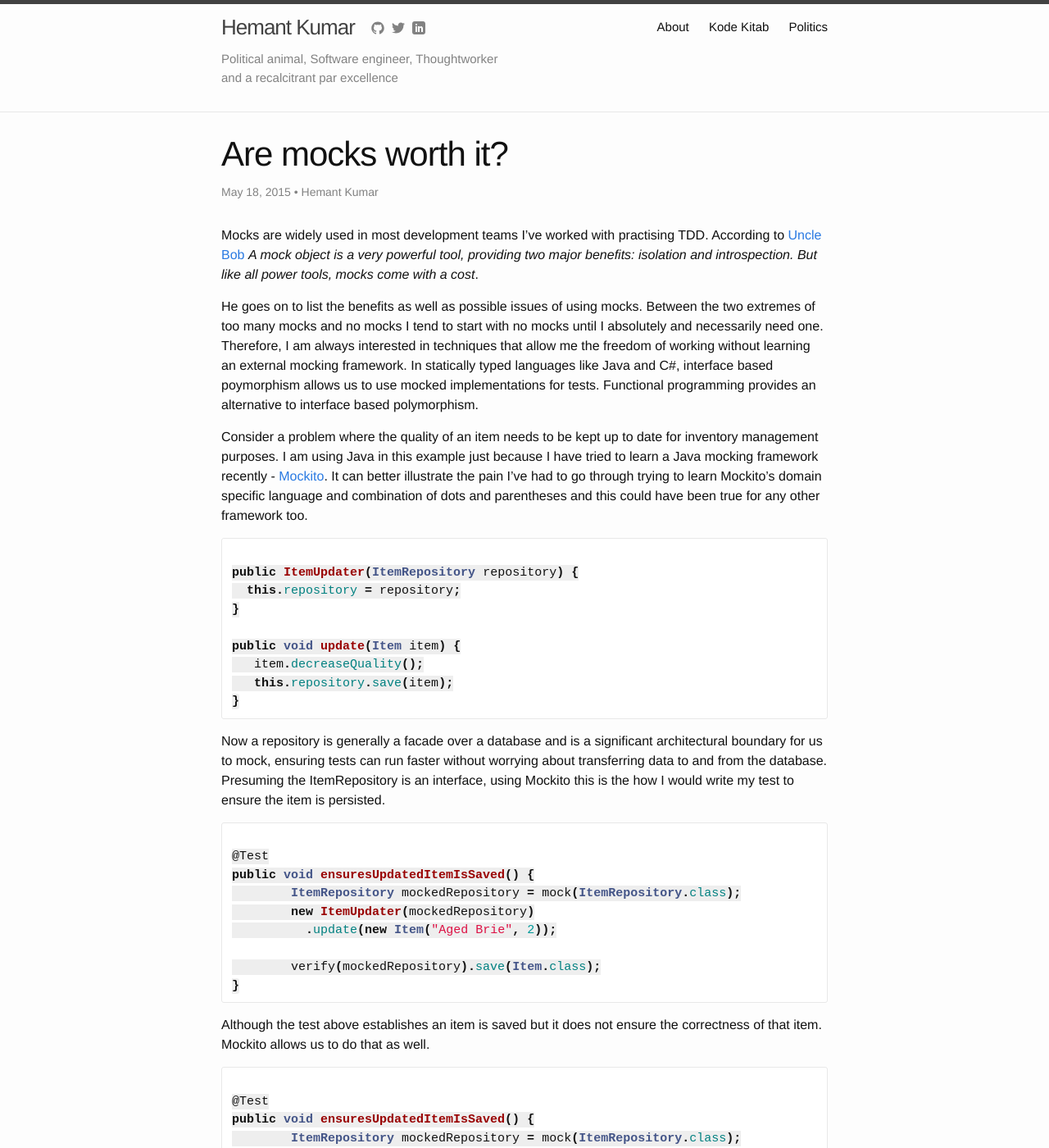
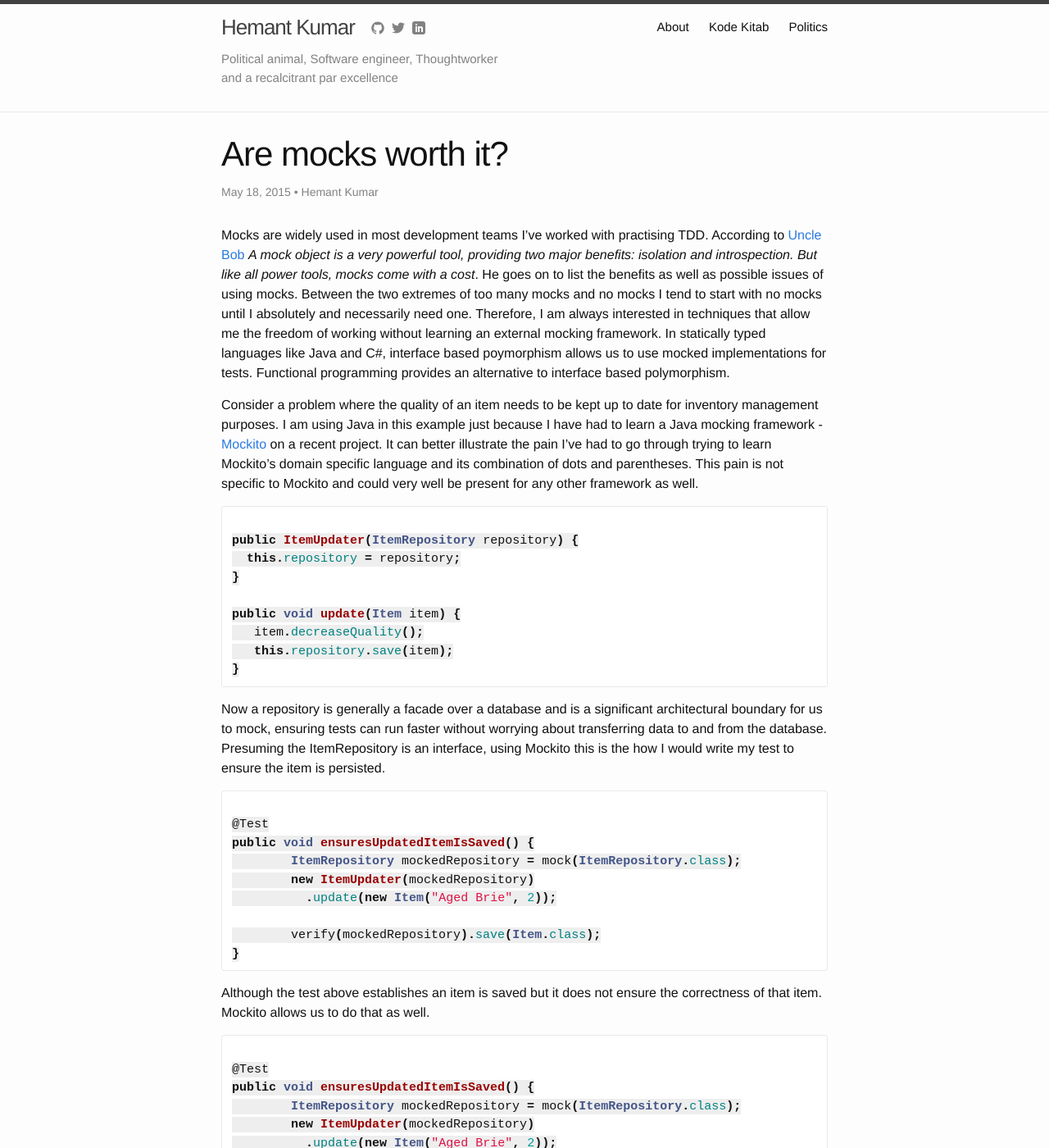
Before and after one commit to hemantksingh/hemantksingh.github.io, a Jekyll site: the page built from _posts/2015-05-06-are-mocks-worth-it.markdown, in a window 1280 px wide and 1400 px high. Shown: the whole window at 82% size. Built offline with Jekyll 4.4.1, drawn with Linux system fonts in a browser that asks for light colours; Markdown is read by kramdown in place of the engine named in the settings; comment, search, counter and statistics services are not loaded; some of the changed text lies outside the part shown.

Commit message:
Updates the post text.

````diff
--- a/_posts/2015-05-06-are-mocks-worth-it.markdown
+++ b/_posts/2015-05-06-are-mocks-worth-it.markdown
@@ -9,11 +9,9 @@ comments: true
 modified_time: '2015-05-18T07:50:46.244-08:00'
 ---
 
-Mocks are widely used in most development teams I've worked with practising TDD. According to [Uncle Bob](http://blog.8thlight.com/uncle-bob/2014/05/10/WhenToMock.html) *A mock object is a very powerful tool, providing two major benefits: isolation and introspection. But like all power tools, mocks come with a cost*.
+Mocks are widely used in most development teams I've worked with practising TDD. According to [Uncle Bob](http://blog.8thlight.com/uncle-bob/2014/05/10/WhenToMock.html) *A mock object is a very powerful tool, providing two major benefits: isolation and introspection. But like all power tools, mocks come with a cost*. He goes on to list the benefits as well as possible issues of using mocks. Between the two extremes of too many mocks and no mocks I tend to start with no mocks until I absolutely and necessarily need one. Therefore, I am always interested in techniques that allow me the freedom of working without learning an external mocking framework. In statically typed languages like Java and C#, interface based poymorphism allows us to use mocked implementations for tests. Functional programming provides an alternative to interface based polymorphism.
 
-He goes on to list the benefits as well as possible issues of using mocks. Between the two extremes of too many mocks and no mocks I tend to start with no mocks until I absolutely and necessarily need one. Therefore, I am always interested in techniques that allow me the freedom of working without learning an external mocking framework. In statically typed languages like Java and C#, interface based poymorphism allows us to use mocked implementations for tests. Functional programming provides an alternative to interface based polymorphism.
-
-Consider a problem where the quality of an item needs to be kept up to date for inventory management purposes. I am using Java in this example just because I have tried to learn a Java mocking framework recently - [Mockito](http://mockito.org/). It can better illustrate the pain I've had to go through trying to learn Mockito's domain specific language and combination of dots and parentheses and this could have been true for any other framework too.
+Consider a problem where the quality of an item needs to be kept up to date for inventory management purposes. I am using Java in this example just because I have had to learn a Java mocking framework - [Mockito](http://mockito.org/) on a recent project. It can better illustrate the pain I've had to go through trying to learn Mockito's domain specific language and its combination of dots and parentheses. This pain is not specific to Mockito and could very well be present for any other framework as well.
 
 ```java
 
````
Also changed, not shown: other parts of _posts/2015-05-06-are-mocks-worth-it.markdown (+1 -1 lines).
